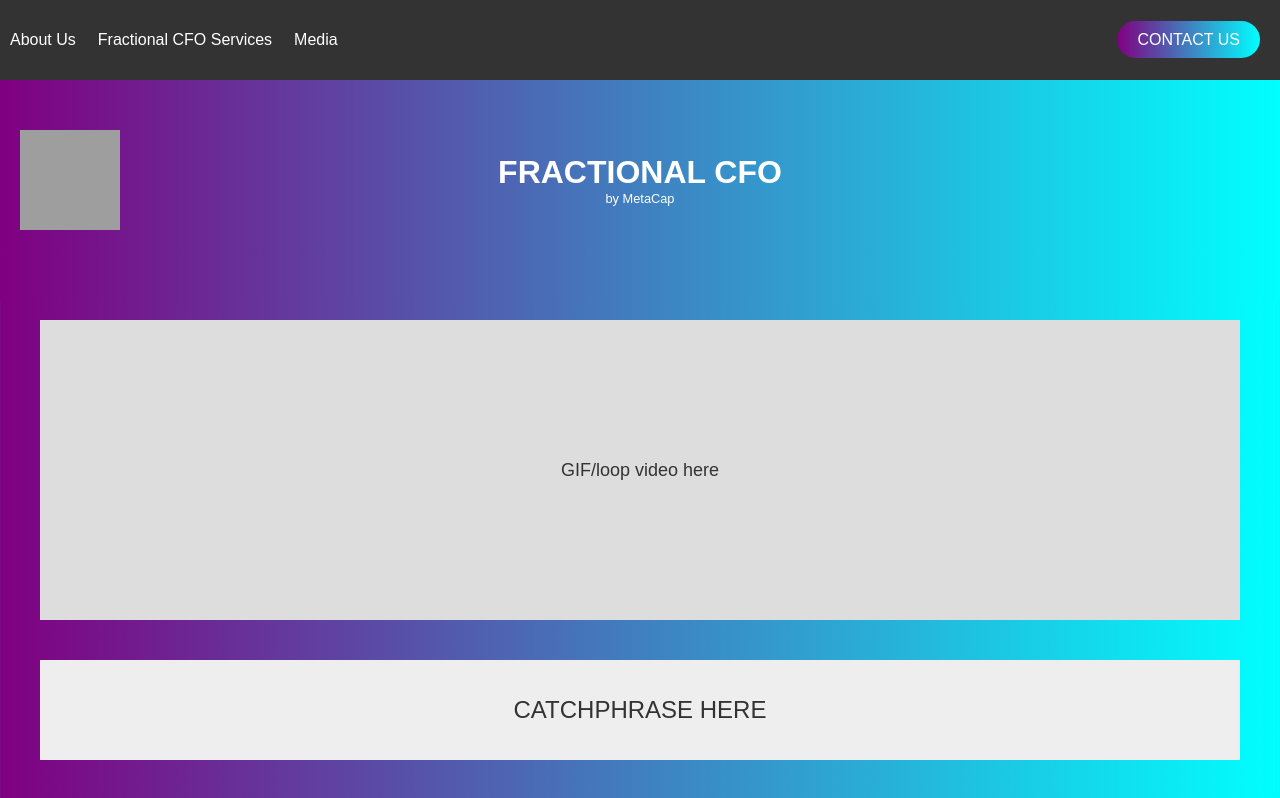
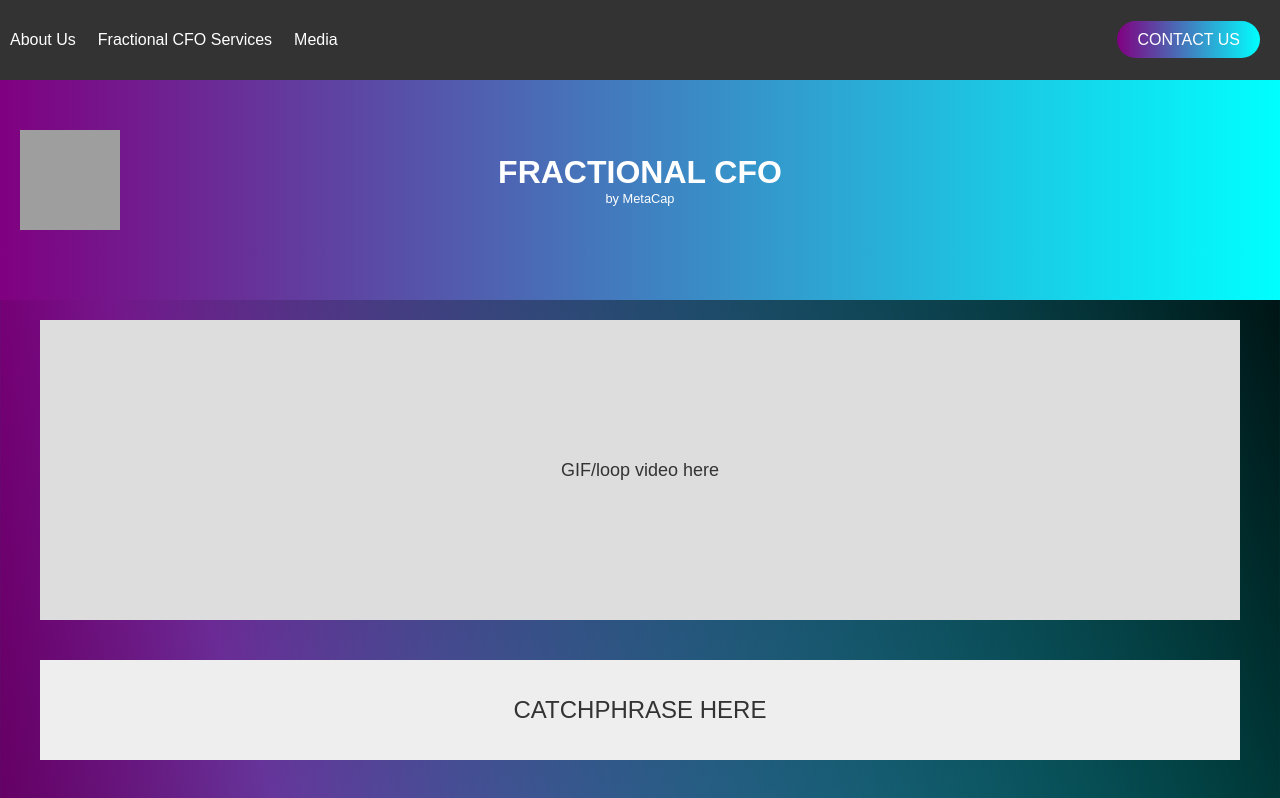
Before and after one commit to MetaCapFin/fractional-cfo-main., a Next.js app: page / in a window 1280 px wide. Shown: the top 798 px of the page. Built offline with nearby package versions, Linux system fonts and the light colour scheme; grey boxes are pictures that could not be loaded.

Commit message:
Update styles.css

```diff
--- a/public/styles.css
+++ b/public/styles.css
@@ -2,10 +2,12 @@ body {
     font-family: Arial, sans-serif;
     margin: 0;
     padding: 0;
-    background: linear-gradient(to right, purple, cyan);
+    background: linear-gradient(to right, purple, cyan),
+                linear-gradient(to bottom left, black, transparent 50%, black);
     min-height: 100vh;
     display: flex;
     flex-direction: column;
+    background-blend-mode: multiply;
 }
 
 #__next {
```
